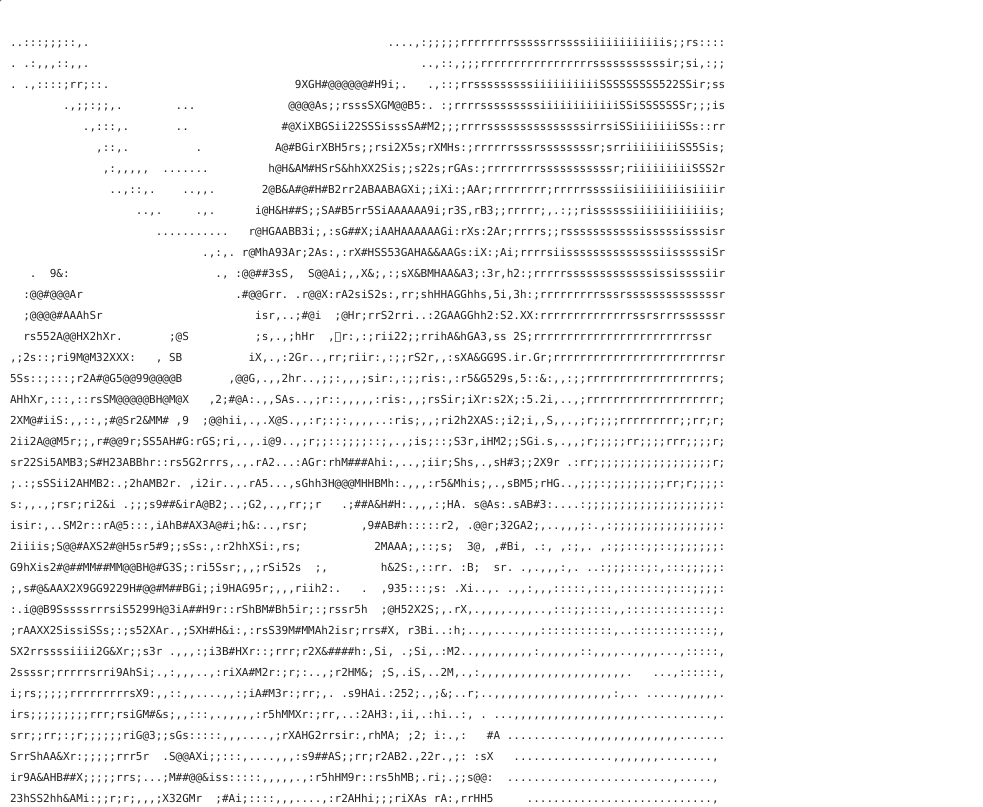
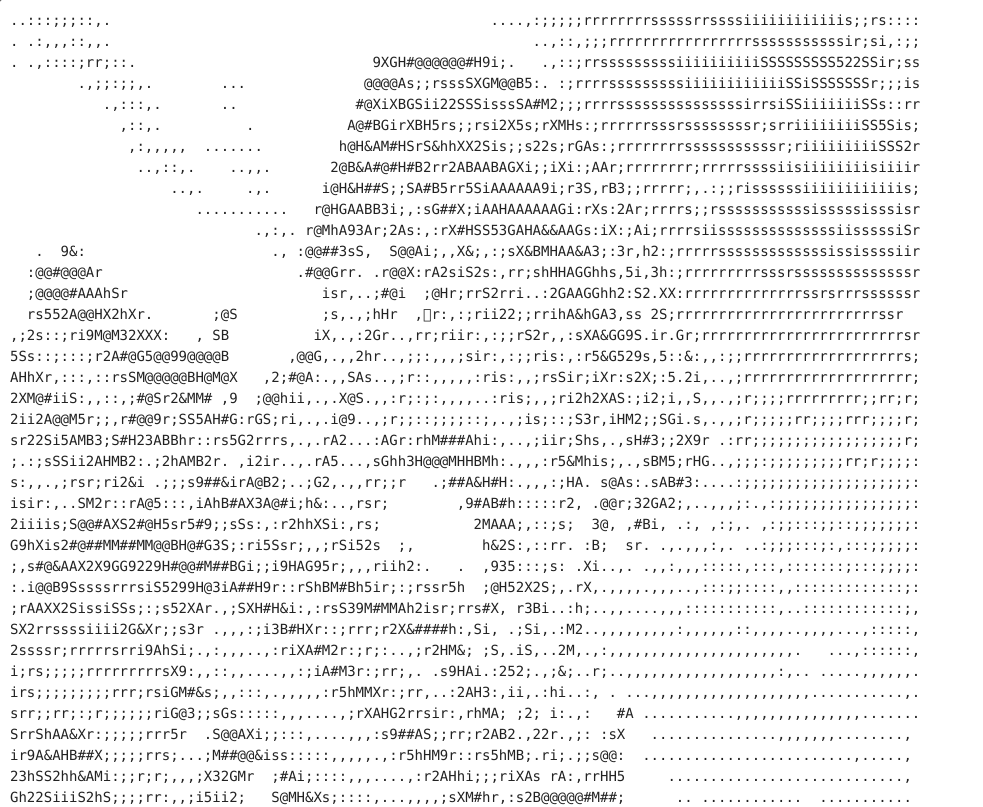
Before and after one commit to xibei/personal, a plain HTML site: page ninglang.html in a window 1280 px wide. Shown: the top 807 px of the page, without its empty margins (0-983 px from the left). Drawn offline with Linux system fonts and the light colour scheme.

Commit message:
Update ninglang.html

```diff
--- a/ninglang.html
+++ b/ninglang.html
@@ -12,7 +12,8 @@
   </head>
 
   <body>
-    <pre><span class="inner-pre" style="font-size: 11px">
+    <BASEFONT SIZE=5>
+    <pre>
 ..:::;;;::,.                                             ....,:;;;;;rrrrrrrrsssssrrssssiiiiiiiiiiiis;;rs::::
 . .:,,,::,,.                                                  ..,::,;;;rrrrrrrrrrrrrrrrrsssssssssssir;si,:;;
 . .,::::;rr;::.                            9XGH#@@@@@@#H9i;.   .,::;rrsssssssssiiiiiiiiiiSSSSSSSSS522SSir;ss
@@ -111,7 +112,7 @@ G3X222222X3X2X55222SS2XX2r;;rrrrr;r;;;;rrrsr;;;;S&BA3X&AAAGXXX2S525iisr;rrr:;r;;
 ............................................................................................................
 ..............................................................................................Photo2Text.com
                                             CopyRight@photo2text.com
-    </span></pre>
+    </pre>
 未来的人生你们将不孤单 新的起点新的旅程 加油！——玄澄
   </body>
 </html>
```
